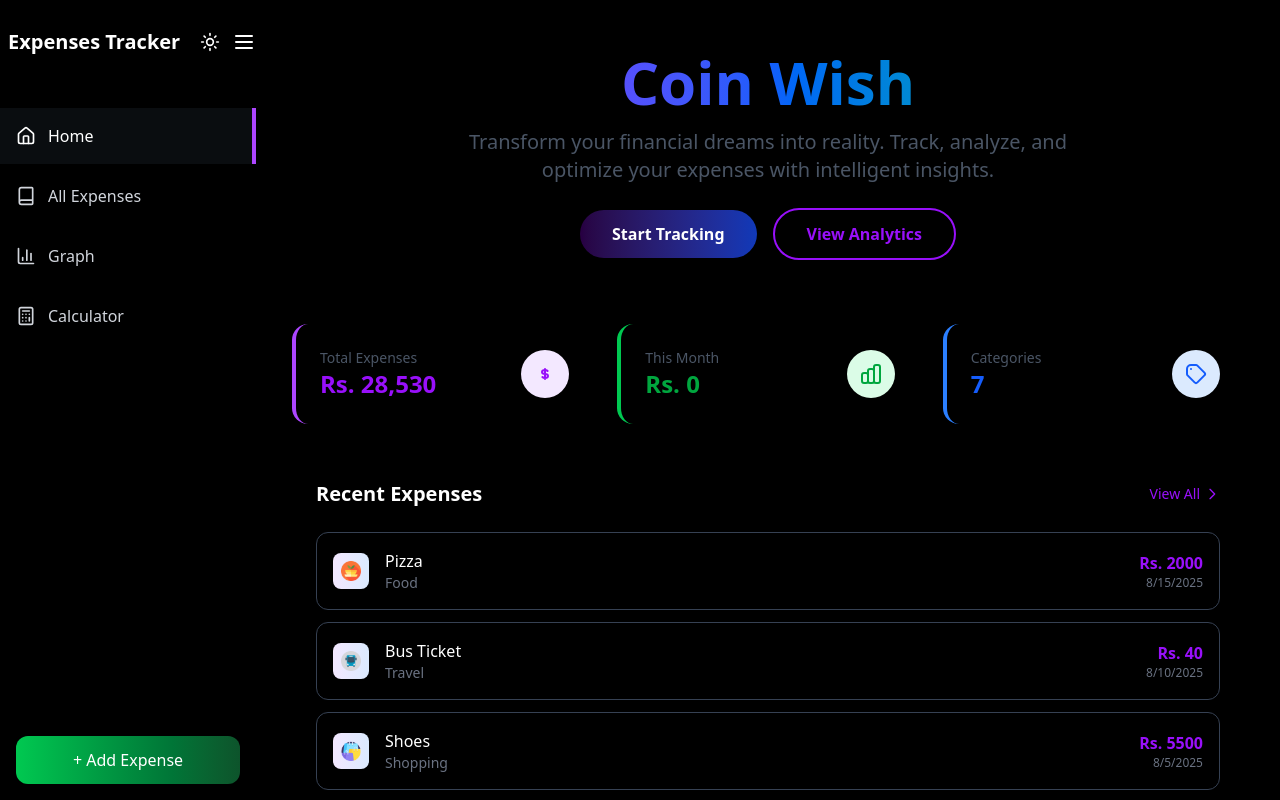
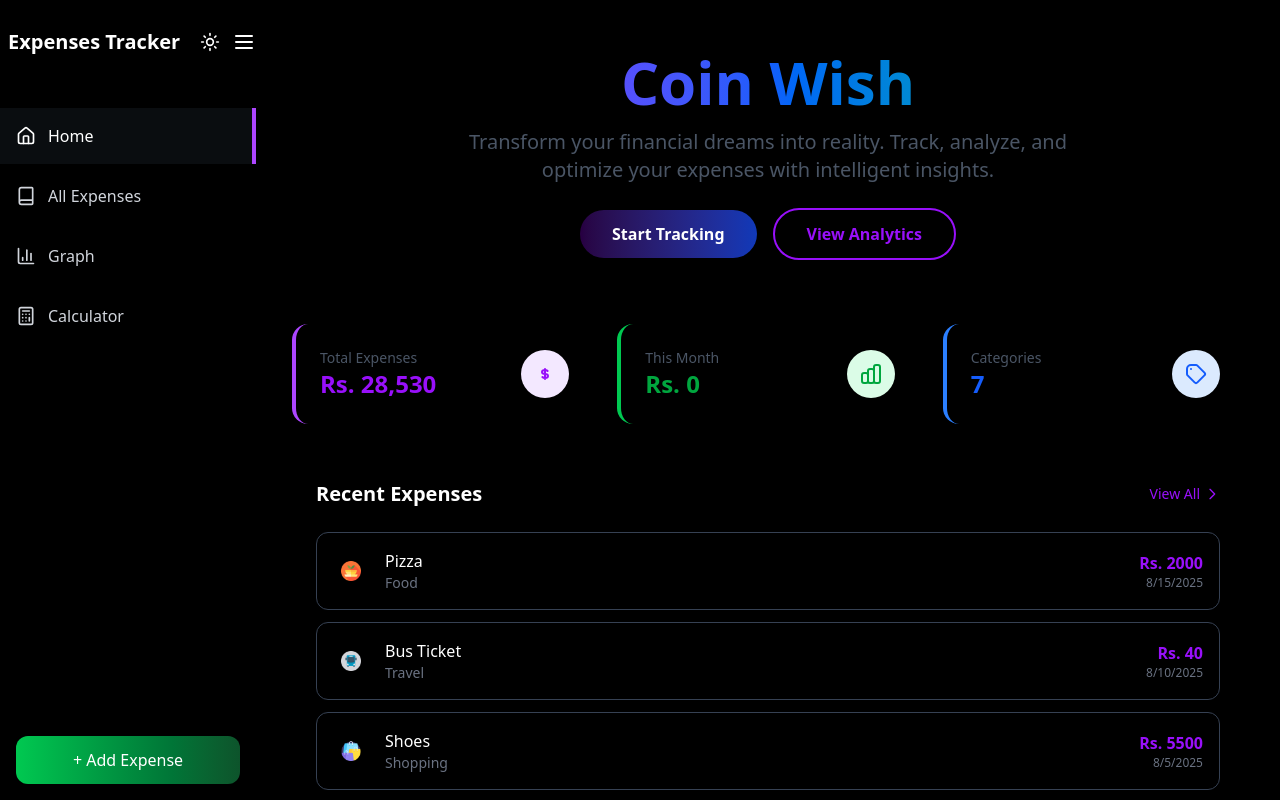
Before and after one commit to dulmini11/coinwise, a Next.js app: page / in a window 1280 px wide. Built offline with nearby package versions, Linux system fonts and the light colour scheme.

Commit message:
Update css

```diff
--- a/src/app/page.tsx
+++ b/src/app/page.tsx
@@ -57,7 +57,7 @@ export default function ExpensesPage() {
     Education: "/icons/books.png",
     Housing: "/icons/house",
     Health:"/icons/health.png",
-    Savings:"/icons/savings"
+    Savings:"/icons/savings.png"
   };
 
   // Form state
@@ -420,7 +420,7 @@ export default function ExpensesPage() {
                       darkMode ? "border-gray-700 hover:border-gray-600" : "border-gray-200 hover:border-gray-300"
                     } transition-colors cursor-pointer`}>
                       <div className="flex items-center gap-4">
-                        <div className="p-2 bg-gradient-to-r from-purple-100 to-blue-100 dark:from-purple-900/30 dark:to-blue-900/30 rounded-lg">
+                        <div className="p-2 dark:to-blue-900/30 rounded-lg">
                           <Image
                             src={categoryIcons[exp.category] || "/default.png"}
                             alt={exp.category}
```
